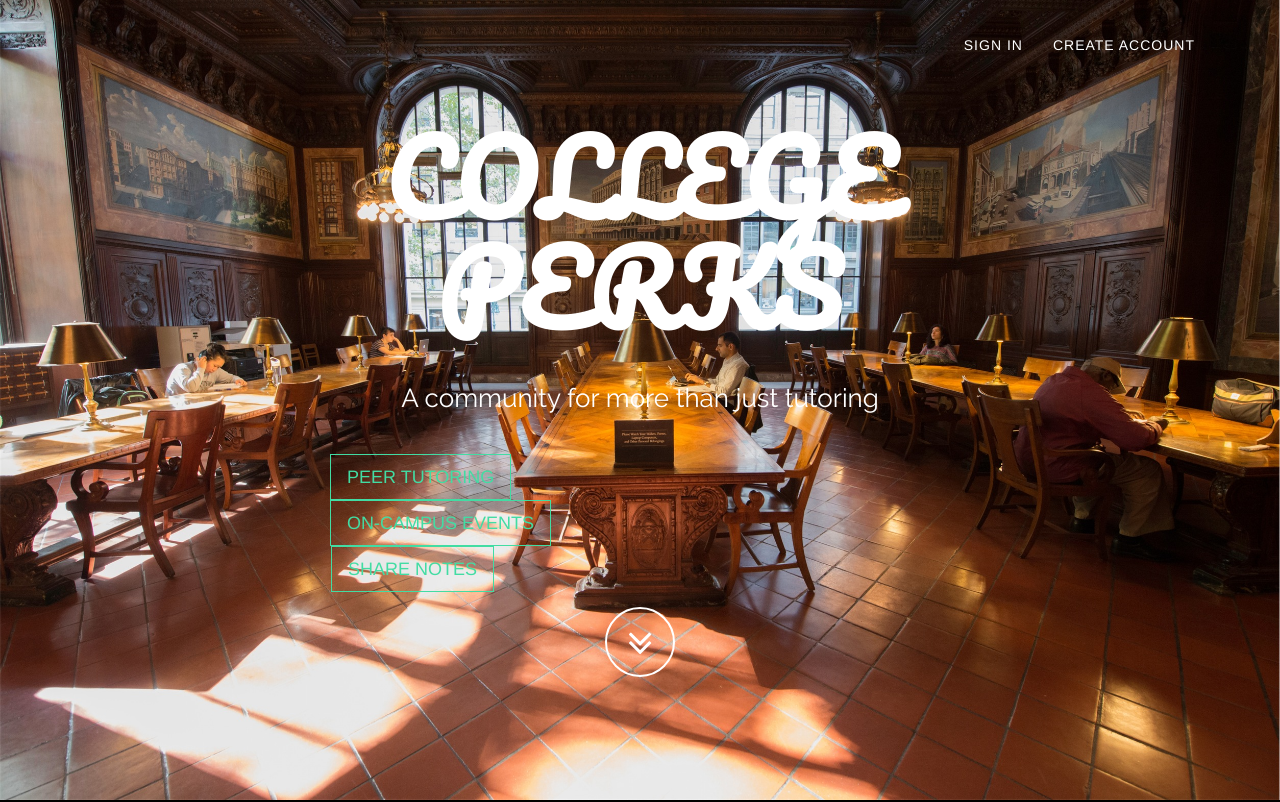
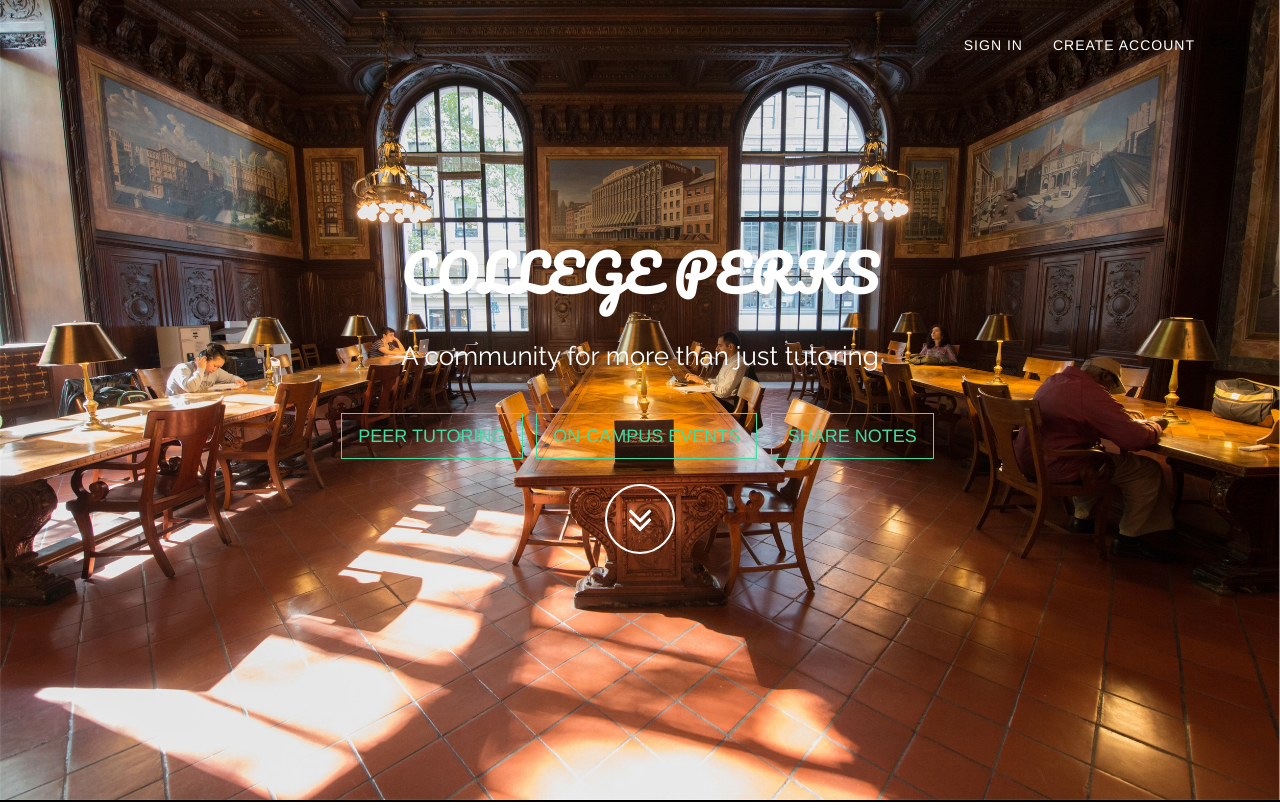
Before and after one commit to medev21/CP_FrontEndPages, a plain HTML site: page index.html in a window 1280 px wide. Shown: the top 802 px of the page. Drawn offline with Linux system fonts and the light colour scheme.

Commit message:
add three menu buttons navigations

```diff
--- a/css/style.css
+++ b/css/style.css
@@ -173,7 +173,7 @@ a:focus {
     }
 
     .intro .intro-body .brand-heading {
-        font-size: 100px;
+        font-size: 50px;
     }
 
     .intro .intro-body .intro-text {
--- a/index.html
+++ b/index.html
@@ -60,14 +60,11 @@
                     <div class="col-md-8 col-md-offset-2">
                         <h1 class="brand-heading title">College Perks</h1>
                         <p class="intro-text">A community for more than just tutoring</p>
-                        <div class="row">
-                          <div class="col-lg-3 col-lg-offset-1 text-center">
-                            <a href="#" class="btn btn-default btn-lg">Peer Tutoring</a>
-                            <a href="#" class="btn btn-default btn-lg">On-Campus Events</a>
-                            <a href="#" class="btn btn-default btn-lg">Share Notes</a>
-
-                          </div>
-                        </div>
+                        <ul class="list-inline">
+                          <li><a href="#" class="btn btn-default btn-lg">Peer Tutoring</a></li>
+                          <li><a href="#" class="btn btn-default btn-lg">On-Campus Events</a></li>
+                          <li><a href="#" class="btn btn-default btn-lg">Share Notes</a></li>
+                        </ul>
                         <a href="#about" class="btn btn-circle page-scroll">
                             <i class="fa fa-angle-double-down animated"></i>
                         </a>
```
